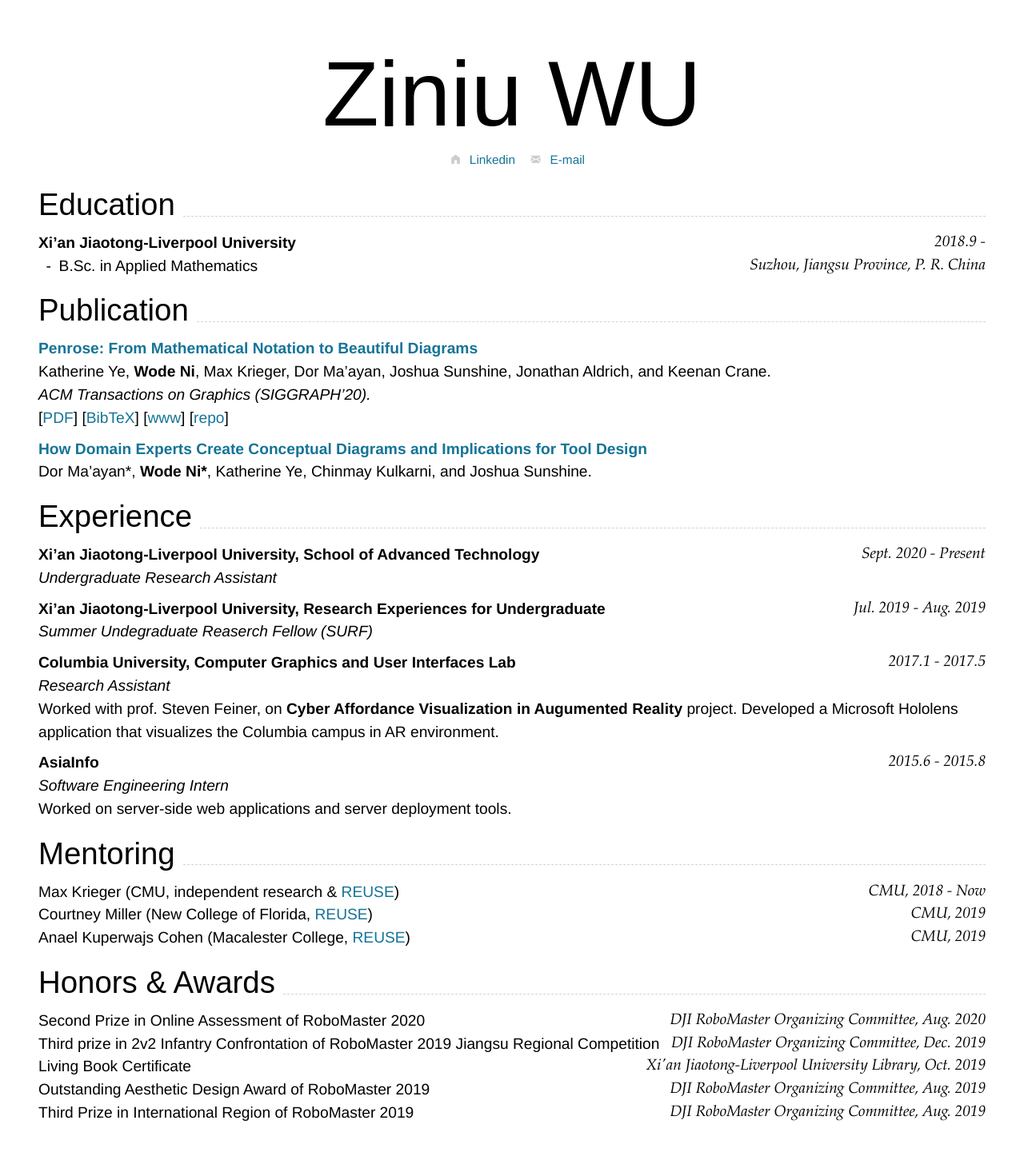
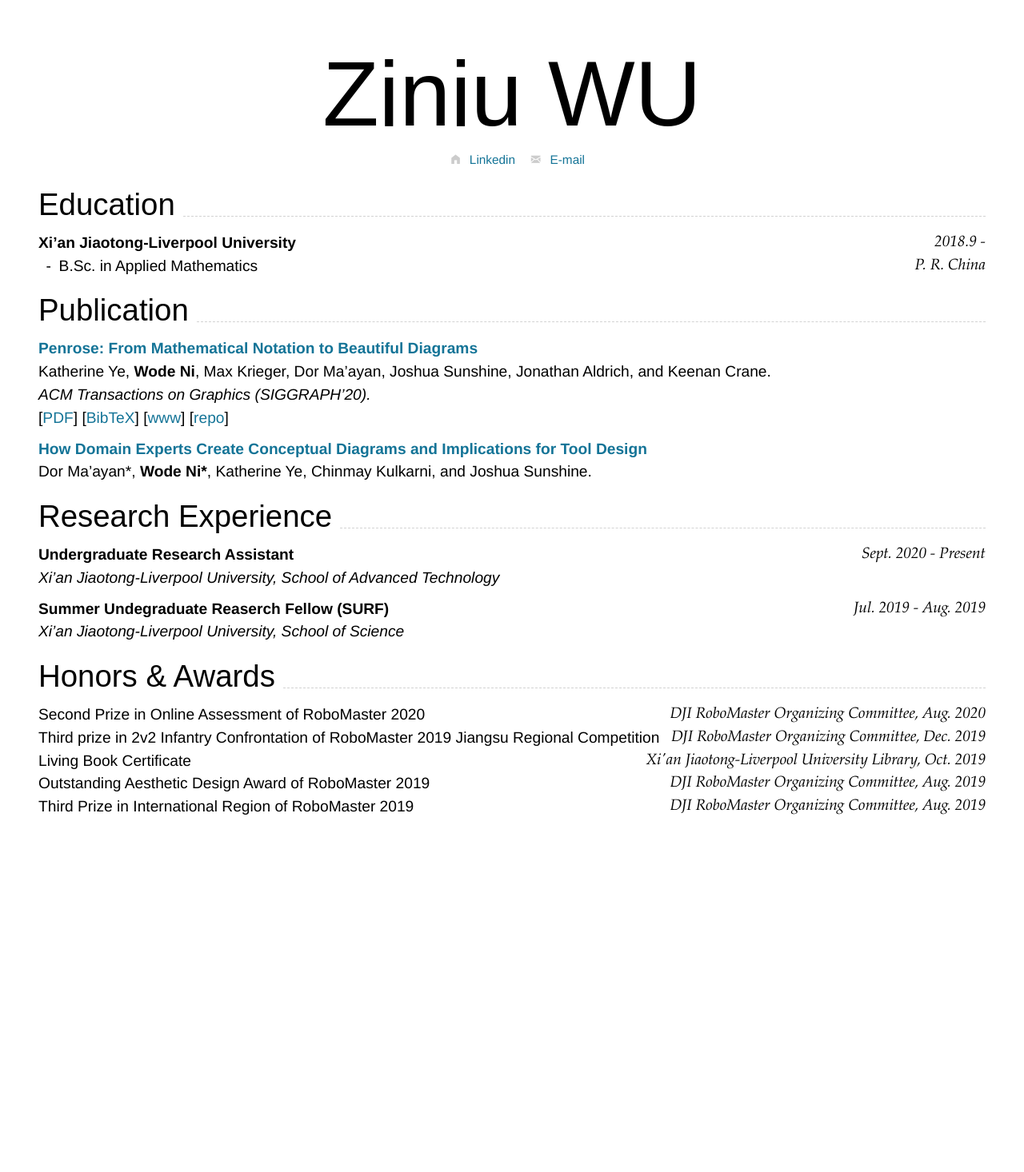
Before and after one commit to RoboDD/ziniu-cv, a Jekyll site: the page built from index.md, in a window 1280 px wide. Shown: the whole page at 80% size. Built offline with Jekyll 4.4.1, drawn with Linux system fonts in a browser that asks for light colours; nearby versions of some CDN libraries; after the commit the page ends 1084 px from its top, so only the background shows below that.

Commit message:
Update index.md

````diff
--- a/index.md
+++ b/index.md
@@ -26,7 +26,7 @@ Supported arguments:
 ### **Xi'an Jiaotong-Liverpool University** `2018.9 -`
 
 ```
-Suzhou, Jiangsu Province, P. R. China
+P. R. China
 ```
 
 - B.Sc. in Applied Mathematics
@@ -46,32 +46,15 @@ _ACM Transactions on Graphics (SIGGRAPH'20)._<br>
 
 Dor Ma'ayan\*, **Wode Ni\***, Katherine Ye, Chinmay Kulkarni, and Joshua Sunshine.<br>
 
-## Experience
+## Research Experience
 
-### **Xi'an Jiaotong-Liverpool University, School of Advanced Technology** `Sept. 2020 - Present`
+### **Undergraduate Research Assistant** `Sept. 2020 - Present`
 
-_Undergraduate Research Assistant_<br>
+_Xi'an Jiaotong-Liverpool University, School of Advanced Technology_<br>
 
-### **Xi'an Jiaotong-Liverpool University, Research Experiences for Undergraduate** `Jul. 2019 - Aug. 2019`
+### **Summer Undegraduate Reaserch Fellow (SURF)** `Jul. 2019 - Aug. 2019`
 
-_Summer Undegraduate Reaserch Fellow (SURF)_<br>
-
-
-### **Columbia University, Computer Graphics and User Interfaces Lab** `2017.1 - 2017.5`
-
-_Research Assistant_<br>
-Worked with prof. Steven Feiner, on **Cyber Affordance Visualization in Augumented Reality** project. Developed a Microsoft Hololens application that visualizes the Columbia campus in AR environment.
-
-### **AsiaInfo** `2015.6 - 2015.8`
-
-_Software Engineering Intern_<br>
-Worked on server-side web applications and server deployment tools.
-
-## Mentoring
-
-Max Krieger (CMU, independent research & [REUSE](https://www.cmu.edu/scs/isr/reuse/)) `CMU, 2018 - Now` <br>
-Courtney Miller (New College of Florida, [REUSE](https://www.cmu.edu/scs/isr/reuse/)) `CMU, 2019` <br>
-Anael Kuperwajs Cohen (Macalester College, [REUSE](https://www.cmu.edu/scs/isr/reuse/)) `CMU, 2019` <br>
+_Xi'an Jiaotong-Liverpool University, School of Science_<br>
 
 ## Honors & Awards
 
````
